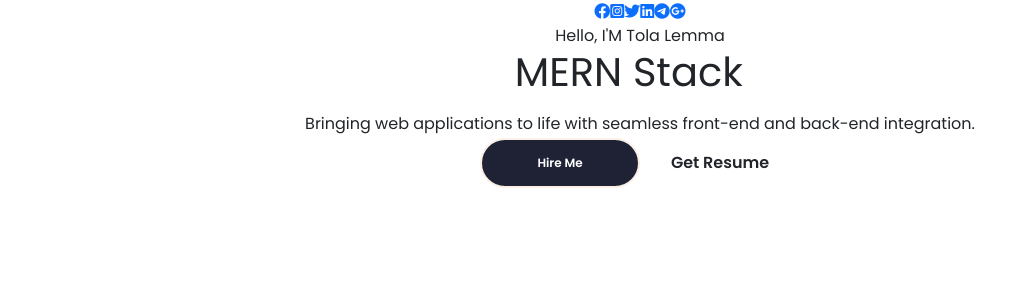
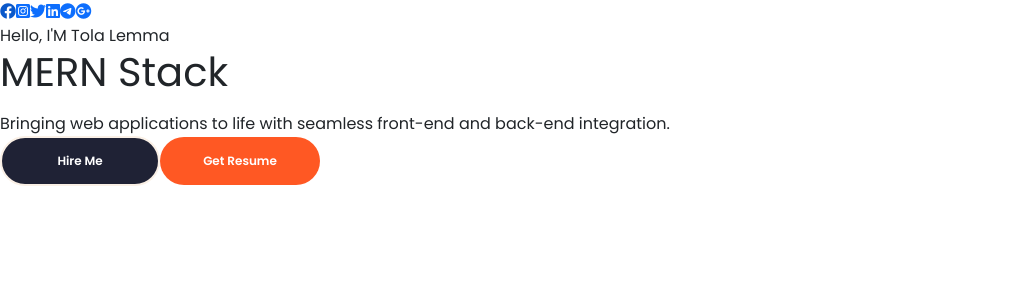
Before and after one commit to Tola-lemma/portfolio, a React (Create React App) app: page / in a window 1280 px wide. Shown: the top 300 px of the page, without its empty margins (0-1034 px from the left). Built offline with nearby package versions, Linux system fonts and the light colour scheme; the HTML template or start-up script is replaced by a standard one.

Commit message:
Modified with styling

```diff
--- a/src/App.css
+++ b/src/App.css
@@ -1,39 +1,20 @@
-.App {
-  text-align: center;
+:root{
+  --light-blue : #04C3FF;
+  --light-blue-shadow:  rgb(69 211 255 / 27%);
+  --sea-green: #0ABEAD;
+  --sea-green-dark: #0CBFAE;
+  --sea-green-extra-dark: #09BEAD;
+  --sea-green-shadow: rgba(11, 190, 173,0.4);
+  --header-hamburger-background : rgba(11, 190, 173,0.8);
+  --orange: #F57F17;
+  --dark-orange: #FF5823;
+  --orange-shadow: rgba(245, 127, 23,0.2);
+  --white: #ffffff;
+  --black: #333333;
+  --disabled-btn: #09bead7a;
+  --error-message:  #e44f4fd1;
+  --toast-error: #e44f4ffa;
+  --toast-shadow:  #9c9c9ce3;
+  --toast-success: #0CBFAE;
+  --loader-color:  #0CBFAE;
 }
-
-.App-logo {
-  height: 40vmin;
-  pointer-events: none;
-}
-
-@media (prefers-reduced-motion: no-preference) {
-  .App-logo {
-    animation: App-logo-spin infinite 20s linear;
-  }
-}
-
-.App-header {
-  background-color: #282c34;
-  min-height: 100vh;
-  display: flex;
-  flex-direction: column;
-  align-items: center;
-  justify-content: center;
-  font-size: calc(10px + 2vmin);
-  color: white;
-}
-
-.App-link {
-  color: #61dafb;
-}
-
-@keyframes App-logo-spin {
-  from {
-    transform: rotate(0deg);
-  }
-
-  to {
-    transform: rotate(360deg);
-  }
-}
--- a/src/Portfolio_Container/Home/Profile.js
+++ b/src/Portfolio_Container/Home/Profile.js
@@ -63,7 +63,7 @@
                 {' '}
               </button>
               <a href="resume.pdf" download="Tola Lemma's resume.pdf">
-                <button className="btn highlighed-btn">
+                <button className="btn highlighted-btn">
                   Get Resume
                 </button>
                 </a>
```
